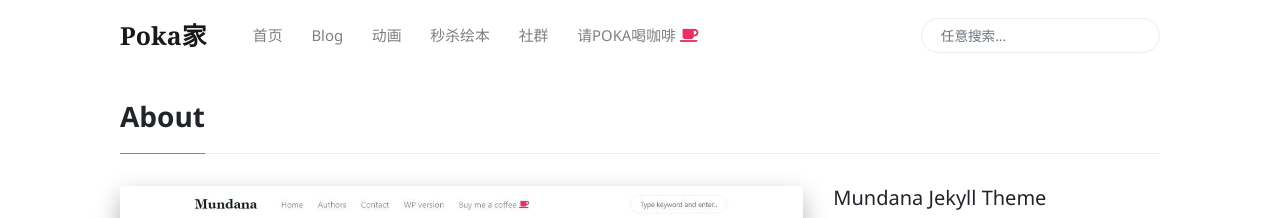
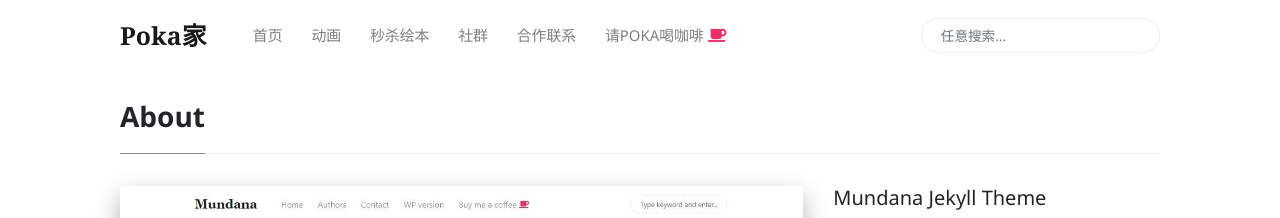
Before and after one commit to funkidsvip/poka.github.io, a Jekyll site: the page built from _pages/about.md, in a window 1280 px wide. Shown: the top 218 px of the page. Built offline with Jekyll 4.4.1, drawn with Linux system fonts in a browser that asks for light colours; nearby versions of some CDN libraries; comment, search, counter and statistics services are not loaded.

Commit message:
Update menu-header.html

```diff
--- a/_includes/menu-header.html
+++ b/_includes/menu-header.html
@@ -2,9 +2,6 @@
 
 <li class="nav-item">
     <a class="nav-link" href="{{site.baseurl}}/index.html">首页</a>
-</li>
-<li class="nav-item">
-    <a class="nav-link" href="{{site.baseurl}}/authors-list.html">Blog</a>
 </li>
 <li class="nav-item">
     <a class="nav-link" href="{{site.baseurl}}/contact.html">动画</a>
@@ -16,6 +13,9 @@
     <a target="_blank" class="nav-link" href="https://www.wowthemes.net/themes/mundana-ghost/">社群</a>
 </li>
 <li class="nav-item">
+    <a class="nav-link" href="{{site.baseurl}}/contact.html">合作联系</a>
+</li>
+<li class="nav-item">
     <a target="_blank" class="nav-link" href="https://www.wowthemes.net/donate/">请POKA喝咖啡 <i
             class="fa fa-coffee text-danger"></i></a>
 </li>
```
